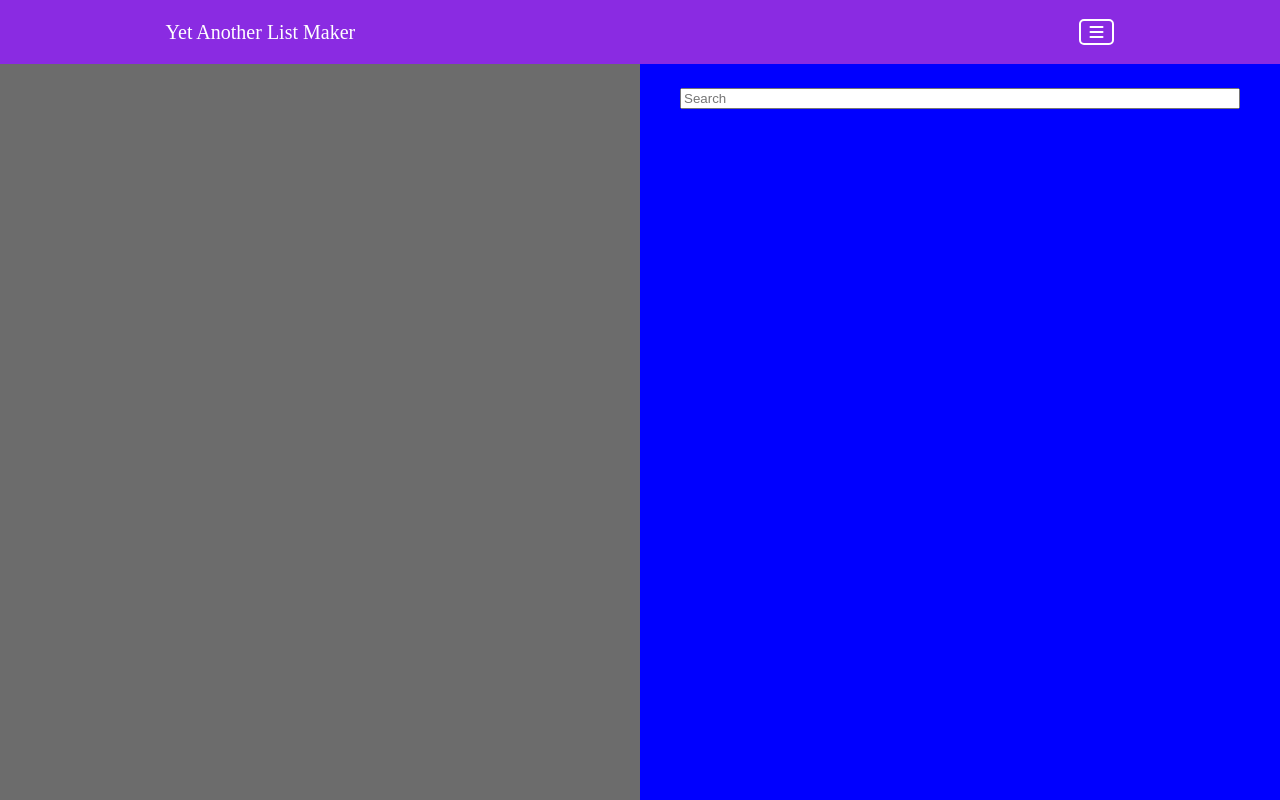
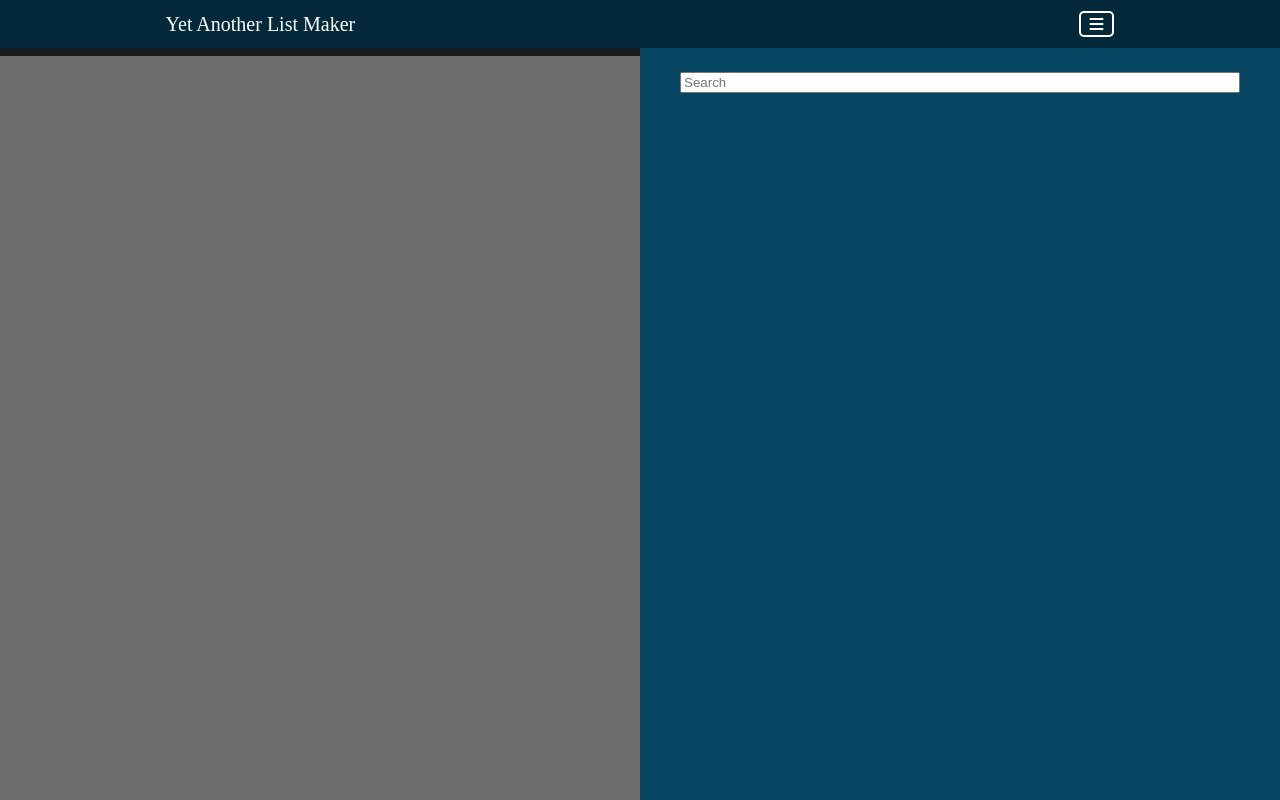
Before and after one commit to luiderek/ajax-project, a website: page index.html in a window 1280 px wide. Both pictures are taken after a click on the icon 1096 px from the left and 32 px from the top of the page. Drawn offline with Linux system fonts and the light colour scheme.

Commit message:
making titlebar sticky, adjusting colors to wireframe

```diff
--- a/css/layout.css
+++ b/css/layout.css
@@ -1,15 +1,17 @@
 .container {
   width: max(90vw, 100vw - 1rem);
   max-width: 1000px;
-  background-color: antiquewhite;
+  background-color: #021323;
   height: 100%;
   margin-inline: auto;
 }
 
 .head-container {
   width: 100%;
-  height: 4rem;
-  background-color: blueviolet;
+  height: 3rem;
+  position: fixed;
+  z-index: 3;
+  background-color: #04293a;
   color: white;
   display: flex;
   justify-content: space-between;
@@ -22,7 +24,7 @@
   position: fixed;
   width: 50%;
   height: 100%;
-  background-color: blue;
+  background-color: #064663;
   margin-left: 50vw;
   padding: 1.5rem 2.5rem;
 }
--- a/css/styles.css
+++ b/css/styles.css
@@ -13,6 +13,8 @@
 }
 
 .sidebar-modal {
+  position: fixed;
+  top: 3rem;
   z-index: 2;
 }
 
@@ -22,10 +24,12 @@
   width: 100%;
   height: 100%;
   justify-content: center;
+  margin-top: 3.5rem;
 }
 
 .card {
-  background-color: blueviolet;
+  background-color: #032a3c;
+  color: white;
   padding: 1rem;
   display: grid;
   grid-template-columns: 1fr 2fr;
@@ -41,3 +45,7 @@
   position: relative;
   width: 100%;
 }
+
+body > main:nth-child(2) {
+  background-color: #021323;
+}
--- a/js/main.js
+++ b/js/main.js
@@ -33,7 +33,7 @@ $sidebarSearchbar.addEventListener('submit', function (event) {
 function getJSOMFromAPI(endpoint) {
   const xhr = new XMLHttpRequest();
   // 12 and 49 are nsfw genres.
-  const targetUrl = encodeURIComponent('https://api.jikan.moe/v4/manga' + '?limit=4&sfw=true&genres_exclude=12,49&q=' + endpoint);
+  const targetUrl = encodeURIComponent('https://api.jikan.moe/v4/manga' + '?limit=8&sfw=true&genres_exclude=12,49&q=' + endpoint);
   xhr.open('GET', 'https://lfz-cors.herokuapp.com/?url=' + targetUrl);
   xhr.responseType = 'json';
 
```
